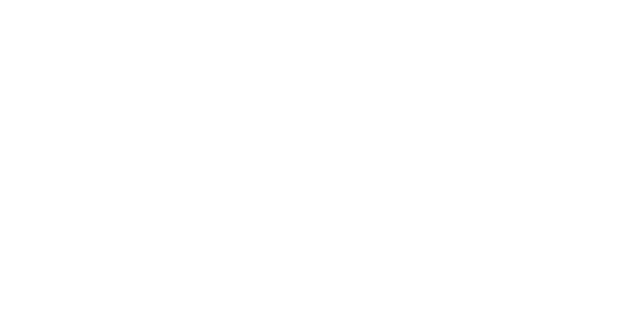
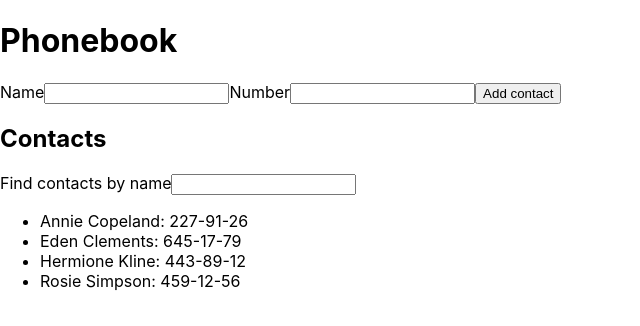
Before and after one commit to OlegBilas/goit-react-hw-02-phonebook, a React (Create React App) app: page / in a window 1280 px wide. Shown: the top 326 px of the page, without its empty margins (0-640 px from the left). Built offline with nearby package versions, Linux system fonts and the light colour scheme.

Commit message:
task 2 (without styles)

```diff
--- a/package.json
+++ b/package.json
@@ -7,6 +7,7 @@
     "@testing-library/jest-dom": "^5.16.3",
     "@testing-library/react": "^12.1.4",
     "@testing-library/user-event": "^13.5.0",
+    "nanoid": "^4.0.2",
     "prop-types": "^15.8.1",
     "react": "^18.1.0",
     "react-dom": "^18.1.0",
--- a/src/components/App.jsx
+++ b/src/components/App.jsx
@@ -1,12 +1,57 @@
 import React, { Component } from 'react';
-import PropTypes from 'prop-types';
+import ContactForm from 'components/ContactForm/ContactForm';
+import Filter from 'components/Filter/Filter';
+import ContactList from 'components/ContactList/ContactList';
 
 export class App extends Component {
-  static propTypes = {
-    prop: PropTypes,
+  state = {
+    contacts: [
+      { id: 'id-1', name: 'Rosie Simpson', number: '459-12-56' },
+      { id: 'id-2', name: 'Hermione Kline', number: '443-89-12' },
+      { id: 'id-3', name: 'Eden Clements', number: '645-17-79' },
+      { id: 'id-4', name: 'Annie Copeland', number: '227-91-26' },
+    ],
+    // contacts: [],
+    filter: '',
   };
 
+  onSubmit = data =>
+    this.setState(prevState => {
+      const contacts = prevState.contacts;
+      if (contacts.find(({ name }) => name === data.name)) {
+        return alert(`${data.name} is already in contacts`);
+      }
+      return { contacts: [data, ...contacts] };
+    });
+
+  onChangeFilter = e => {
+    this.setState({ filter: e.target.value });
+  };
+
+  filteredContacts = () => {
+    const { contacts, filter } = this.state;
+    if (filter) {
+      const normalizedFilter = filter.toLowerCase();
+      return contacts
+        .filter(contact =>
+          contact.name.toLowerCase().includes(normalizedFilter)
+        )
+        .sort((a, b) => a.name.localeCompare(b.name));
+    } else {
+      return contacts.sort((a, b) => a.name.localeCompare(b.name));
+    }
+  };
   render() {
-    return <div></div>;
+    const { filter } = this.state;
+    return (
+      <div>
+        <h1>Phonebook</h1>
+        <ContactForm onSubmit={this.onSubmit} />
+
+        <h2>Contacts</h2>
+        <Filter filter={filter} onChange={this.onChangeFilter} />
+        <ContactList contacts={this.filteredContacts()} />
+      </div>
+    );
   }
 }
--- /dev/null
+++ b/src/components/ContactForm/ContactForm.jsx
@@ -0,0 +1,56 @@
+import React, { Component } from 'react';
+import { nanoid } from 'nanoid';
+import PropTypes from 'prop-types';
+
+export default class ContactForm extends Component {
+  static propTypes = {
+    onSubmit: PropTypes.func.isRequired,
+  };
+  state = {
+    name: '',
+    number: '',
+  };
+
+  onChange = e => {
+    const { name, value } = e.target;
+    this.setState({ [name]: value });
+  };
+
+  onSubmit = e => {
+    e.preventDefault();
+    this.props.onSubmit({ ...this.state, id: nanoid() });
+    this.setState({ name: '', number: '' });
+  };
+  render() {
+    const { name, number } = this.state;
+    return (
+      <form onSubmit={this.onSubmit}>
+        <label>
+          Name
+          <input
+            type="text"
+            name="name"
+            value={name}
+            pattern="^[a-zA-Zа-яА-Я]+(([' -][a-zA-Zа-яА-Я ])?[a-zA-Zа-яА-Я]*)*$"
+            title="Name may contain only letters, apostrophe, dash and spaces. For example Adrian, Jacob Mercer, Charles de Batz de Castelmore d'Artagnan"
+            required
+            onChange={this.onChange}
+          />
+        </label>
+        <label>
+          Number
+          <input
+            type="tel"
+            name="number"
+            value={number}
+            pattern="\+?\d{1,4}?[-.\s]?\(?\d{1,3}?\)?[-.\s]?\d{1,4}[-.\s]?\d{1,4}[-.\s]?\d{1,9}"
+            title="Phone number must be digits and can contain spaces, dashes, parentheses and can start with +"
+            required
+            onChange={this.onChange}
+          />
+        </label>
+        <button type="submit">Add contact</button>
+      </form>
+    );
+  }
+}
--- /dev/null
+++ b/src/components/ContactList/ContactList.jsx
@@ -0,0 +1,26 @@
+import React from 'react';
+import PropTypes from 'prop-types';
+
+const ContactList = ({ contacts }) => {
+  return (
+    <ul>
+      {contacts.map(({ id, name, number }) => (
+        <li key={id}>
+          {name}: {number}
+        </li>
+      ))}
+    </ul>
+  );
+};
+
+ContactList.propTypes = {
+  contacts: PropTypes.arrayOf(
+    PropTypes.exact({
+      id: PropTypes.string.isRequired,
+      name: PropTypes.string.isRequired,
+      number: PropTypes.string.isRequired,
+    })
+  ),
+};
+
+export default ContactList;
--- /dev/null
+++ b/src/components/Filter/Filter.jsx
@@ -0,0 +1,17 @@
+import PropTypes from 'prop-types';
+
+const Filter = ({ filter, onChange }) => {
+  return (
+    <label>
+      Find contacts by name
+      <input type="text" name="filter" value={filter} onChange={onChange} />
+    </label>
+  );
+};
+
+Filter.propTypes = {
+  filter: PropTypes.string.isRequired,
+  onChange: PropTypes.func.isRequired,
+};
+
+export default Filter;
```
Also changed, not shown: 1 other file (tests, documents, lock files or other folders).
